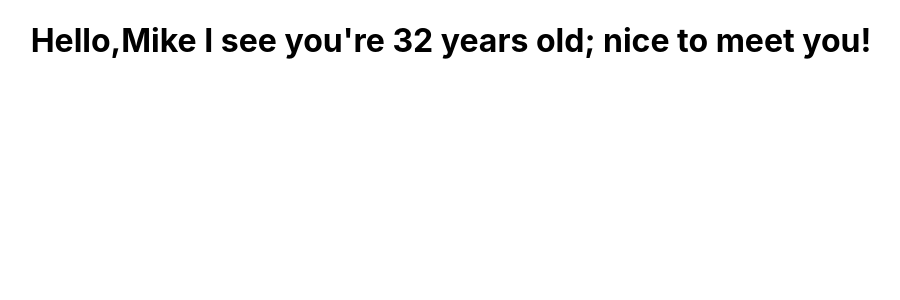
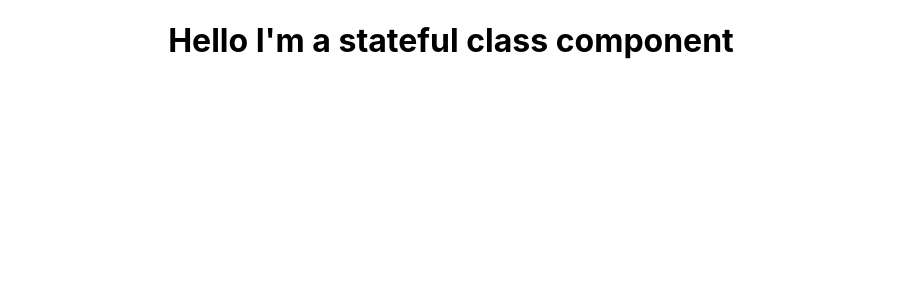
Before and after one commit to TylerMorgan142/React, a React (Create React App) app in the folder my-app/: page / in a window 1280 px wide. Shown: the top 300 px of the page, without its empty margins (189-1089 px from the left). Built offline with nearby package versions, Linux system fonts and the light colour scheme.

Commit message:
Added StatefulGreeting class component

```diff
--- a/my-app/src/App.js
+++ b/my-app/src/App.js
@@ -1,11 +1,12 @@
 import logo from './logo.svg';
 import './App.css';
 import FunctionalGreetingWithProps from './components/FunctionalGreetingWithProps';
+import StatefulGreeting from './components/StatefulGreeting';
 
 function App() {
   return (
     <div className="App">
-      <FunctionalGreetingWithProps greeting="nice to meet you!" name="Mike" age="32" />
+      <StatefulGreeting greeting = "I'm a stateful class component" name="Mike"/>
     </div>
   );
 }
--- /dev/null
+++ b/my-app/src/components/StatefulGreeting.js
@@ -0,0 +1,9 @@
+import React from "react";
+
+class StatefulGreeting  extends React.Component{
+  render() {
+    return <h1>Hello {this.props.greeting}</h1>
+  }
+}
+
+export default StatefulGreeting;
```
